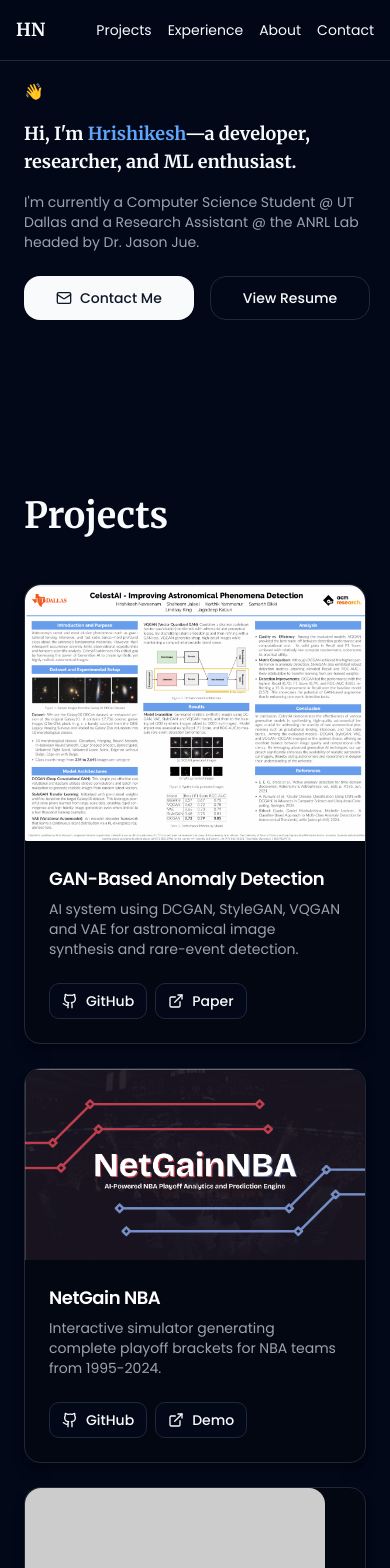
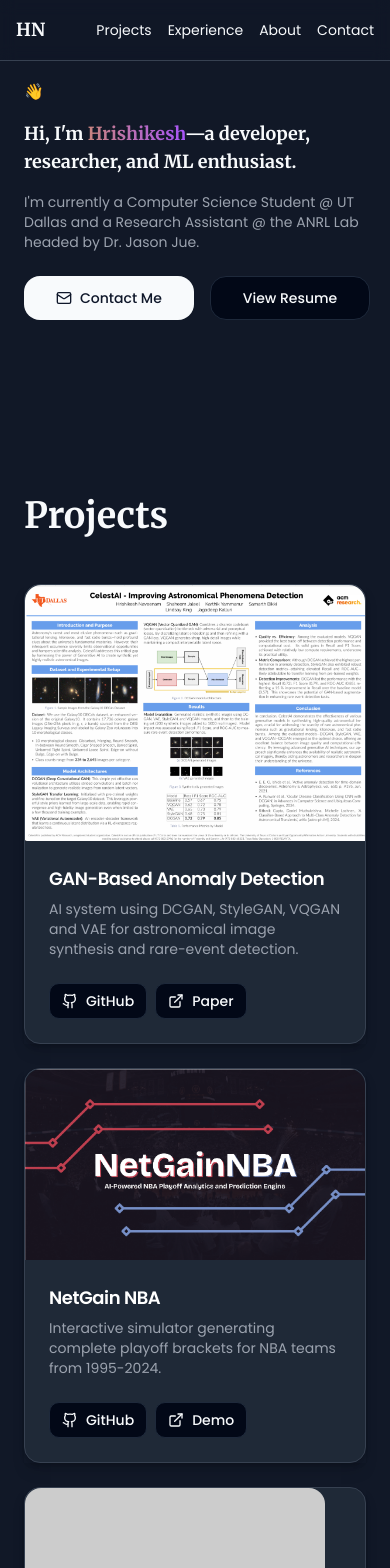
Before and after one commit to hrishinave/personal-site, a React (Vite) app: page / in a window 390 px wide. Shown: the top 1568 px of the page. Built offline with nearby package versions, Linux system fonts and the light colour scheme.

Commit message:
added paper links

```diff
--- a/src/App.tsx
+++ b/src/App.tsx
@@ -10,8 +10,8 @@ import { Github, ExternalLink, Mail, Linkedin } from 'lucide-react'
 function App() {
   return (
     <div className="dark">
-      <div className="min-h-screen bg-background text-foreground transition-colors">
-        <nav className="fixed top-0 left-0 right-0 bg-background/70 backdrop-blur border-b border-border z-50">
+      <div className="min-h-screen bg-gray-900 text-foreground transition-colors">
+        <nav className="fixed top-0 left-0 right-0 bg-gray-900/70 backdrop-blur border-b border-gray-700 z-50">
           <div className="max-w-screen-lg mx-auto flex items-center justify-between p-4">
             <span className="font-display text-lg font-bold">HN</span>
             <div className="flex items-center gap-4 text-sm">
@@ -35,7 +35,7 @@ function App() {
             <span className="text-base font-medium text-gray-500">👋</span>
           </div>
           <h1 className="text-lg md:text-2xl font-display font-medium mb-4">
-            Hi, I'm <span className="text-blue-400">Hrishikesh</span>—a developer, researcher, and ML enthusiast.
+            Hi, I'm <span className="animate-rainbow bg-gradient-to-r from-red-500 via-yellow-500 via-green-500 via-blue-500 via-indigo-500 to-purple-500 bg-clip-text text-transparent">Hrishikesh</span>—a developer, researcher, and ML enthusiast.
           </h1>
           <p className="text-sm md:text-base text-gray-400 mb-6 max-w-xl">
             I'm currently a Computer Science Student @ UT Dallas and a Research Assistant @ the ANRL Lab headed by Dr. Jason Jue.
@@ -49,7 +49,7 @@ function App() {
               </a>
             </Button>
             <Button size="lg" variant="outline" className="rounded-2xl" asChild>
-              <a href="/resume-june25.pdf" target="_blank" rel="noopener noreferrer">
+              <a href="/resume%20june25.pdf" target="_blank" rel="noopener noreferrer">
                 View Resume
               </a>
             </Button>
@@ -70,8 +70,9 @@ function App() {
         <div className="grid grid-cols-1 md:grid-cols-2 lg:grid-cols-3 gap-6">
           {/* Project Card 1 */}
           <motion.div whileHover={{ scale: 1.05 }} className="shadow-lg hover:shadow-xl transition-shadow">
-            <Card className="bg-gray-950 border-gray-800">
+            <Card className="bg-gray-800 border-gray-700">
               <img src="/celestai-poster.png" alt="Project" className="rounded-t-2xl" />
+
               <CardHeader>
               <CardTitle className="text-lg text-white">GAN-Based Anomaly Detection</CardTitle>
               <CardDescription className="text-gray-400">
@@ -84,9 +85,11 @@ function App() {
                   <Github className="w-4 h-4 mr-2" />
                   GitHub
                 </Button>
-                <Button size="sm" variant="outline">
-                  <ExternalLink className="w-4 h-4 mr-2" />
-                  Paper
+                <Button size="sm" variant="outline" asChild>
+                  <a href="/celestai-poster.png" target="_blank" rel="noopener noreferrer">
+                    <ExternalLink className="w-4 h-4 mr-2" />
+                    Paper
+                  </a>
                 </Button>
               </div>
             </CardContent>
@@ -95,7 +98,7 @@ function App() {
 
           {/* Project Card 2 */}
           <motion.div whileHover={{ scale: 1.05 }} className="shadow-lg hover:shadow-xl transition-shadow">
-            <Card className="bg-gray-950 border-gray-800">
+            <Card className="bg-gray-800 border-gray-700">
               <img src="netgainnba-poster.png" alt="Project" className="rounded-t-2xl" />
               <CardHeader>
               <CardTitle className="text-lg text-white">NetGain NBA</CardTitle>
@@ -122,7 +125,7 @@ function App() {
 
           {/* Project Card 3 */}
           <motion.div whileHover={{ scale: 1.05 }} className="shadow-lg hover:shadow-xl transition-shadow">
-            <Card className="bg-gray-950 border-gray-800">
+            <Card className="bg-gray-800 border-gray-700">
               <img src="https://via.placeholder.com/300x200" alt="Project" className="rounded-t-2xl" />
               <CardHeader>
               <CardTitle className="text-lg text-white">Edge Computing Optimizer</CardTitle>
@@ -156,7 +159,7 @@ function App() {
 
           {/* Project Card 4 */}
           <motion.div whileHover={{ scale: 1.05 }} className="shadow-lg hover:shadow-xl transition-shadow">
-            <Card className="bg-gray-950 border-gray-800">
+            <Card className="bg-gray-800 border-gray-700">
               <img src="https://via.placeholder.com/300x200" alt="Project" className="rounded-t-2xl" />
               <CardHeader>
               <CardTitle className="text-lg text-white">Portfolio Website</CardTitle>
@@ -190,7 +193,7 @@ function App() {
 
           {/* Project Card 5 */}
           <motion.div whileHover={{ scale: 1.05 }} className="shadow-lg hover:shadow-xl transition-shadow">
-            <Card className="bg-gray-950 border-gray-800">
+            <Card className="bg-gray-800 border-gray-700">
               <img src="https://via.placeholder.com/300x200" alt="Project" className="rounded-t-2xl" />
               <CardHeader>
               <CardTitle className="text-lg text-white">Deep Learning Research</CardTitle>
@@ -224,7 +227,7 @@ function App() {
 
           {/* Project Card 6 */}
           <motion.div whileHover={{ scale: 1.05 }} className="shadow-lg hover:shadow-xl transition-shadow">
-            <Card className="bg-gray-950 border-gray-800">
+            <Card className="bg-gray-800 border-gray-700">
               <img src="https://i.imgur.com/1234567890.png" alt="Project" className="rounded-t-2xl" />
               <CardHeader>
               <CardTitle className="text-lg text-white">Data Analytics Platform</CardTitle>
@@ -259,7 +262,7 @@ function App() {
       </motion.section>
 
       {/* Section Divider */}
-      <hr className="max-w-screen-lg mx-auto border-gray-800" />
+      <hr className="max-w-screen-lg mx-auto border-gray-700" />
 
       {/* Experience Section */}
       <motion.section
@@ -273,7 +276,8 @@ function App() {
         <h2 className="text-4xl font-display font-bold mb-12">Experience</h2>
         <div className="space-y-8">
           {/* Experience Item 3 */}
-          <Card className="shadow-lg bg-gray-950 border-gray-800">
+          <Card className="shadow-lg bg-gray-800 border-gray-700">
+
             <CardHeader>
               <CardTitle className="text-white">Researcher</CardTitle>
               <CardDescription className="text-gray-400">ACM UT Dallas • Spring 2025</CardDescription>
@@ -289,7 +293,7 @@ function App() {
           </Card>
 
           {/* Experience Item 1 */}
-          <Card className="shadow-lg bg-gray-950 border-gray-800">
+          <Card className="shadow-lg bg-gray-800 border-gray-700">
             <CardHeader>
               <CardTitle className="text-white">ML Engineer</CardTitle>
               <CardDescription className="text-gray-400">AIS UT Dallas • Spring 2025</CardDescription>
@@ -304,7 +308,7 @@ function App() {
           </Card>
 
           {/* Experience Item 2 */}
-          <Card className="shadow-lg bg-gray-950 border-gray-800">
+          <Card className="shadow-lg bg-gray-800 border-gray-700">
             <CardHeader>
               <CardTitle className="text-white">Research Assistant</CardTitle>
               <CardDescription className="text-gray-400">VIMAN Lab @ Univ of Missouri • Aug 2023 - Feb 2024</CardDescription>
@@ -322,7 +326,7 @@ function App() {
       </motion.section>
 
       {/* Section Divider */}
-      <hr className="max-w-screen-lg mx-auto border-gray-800" />
+      <hr className="max-w-screen-lg mx-auto border-gray-700" />
 
       {/* About Section */}
       <motion.section
@@ -334,7 +338,7 @@ function App() {
         viewport={{ once: true }}
       >
         <h2 className="text-4xl font-display font-bold mb-12">About</h2>
-        <Card className="shadow-lg bg-gray-950 border-gray-800">
+        <Card className="shadow-lg bg-gray-800 border-gray-700">
           <CardContent className="p-8">
             <p className="text-gray-400 leading-relaxed">
               I'm a passionate Computer Science student at UT Dallas with a deep focus on machine learning (specifically reinforcement learning!).
@@ -349,7 +353,7 @@ function App() {
       </motion.section>
 
       {/* Section Divider */}
-      <hr className="max-w-screen-lg mx-auto border-gray-800" />
+      <hr className="max-w-screen-lg mx-auto border-gray-700" />
 
       {/* Contact Section */}
       <motion.section
@@ -366,20 +370,20 @@ function App() {
         </p>
 
         <div className="max-w-2xl">
-          <Card className="shadow-lg bg-gray-950 border-gray-800">
+          <Card className="shadow-lg bg-gray-800 border-gray-700">
             <CardContent className="p-8">
               <div className="space-y-6">
                 <div>
                   <label className="block text-sm font-medium text-gray-400 mb-2">Name *</label>
-                  <Input placeholder="Your name" className="bg-gray-900 border-gray-700 text-white placeholder:text-gray-500 rounded-3xl px-4 py-3" />
+                  <Input placeholder="Your name" className="bg-gray-900 border-gray-600 text-white placeholder:text-gray-500 rounded-3xl px-4 py-3" />
                 </div>
                 <div>
                   <label className="block text-sm font-medium text-gray-400 mb-2">Email *</label>
-                  <Input type="email" placeholder="Your email" className="bg-gray-900 border-gray-700 text-white placeholder:text-gray-500 rounded-3xl px-4 py-3" />
+                  <Input type="email" placeholder="Your email" className="bg-gray-900 border-gray-600 text-white placeholder:text-gray-500 rounded-3xl px-4 py-3" />
                 </div>
                 <div>
                   <label className="block text-sm font-medium text-gray-400 mb-2">Message *</label>
-                  <Textarea placeholder="Your message" rows={5} className="bg-gray-900 border-gray-700 text-white placeholder:text-gray-500 rounded-3xl px-4 py-3" />
+                  <Textarea placeholder="Your message" rows={5} className="bg-gray-900 border-gray-600 text-white placeholder:text-gray-500 rounded-3xl px-4 py-3" />
                 </div>
                 <Button className="w-full rounded-3xl font-semibold" size="lg">
                   Send
@@ -391,13 +395,13 @@ function App() {
 
         {/* Social Links */}
         <div className="flex gap-4 mt-12">
-          <Button variant="outline" size="lg" className="rounded-2xl border-gray-700 text-gray-400 hover:text-black hover:border-gray-600" asChild>
+          <Button variant="outline" size="lg" className="rounded-2xl border-gray-600 text-gray-400 hover:text-black hover:border-gray-500" asChild>
             <a href='https://github.com/hrishinave' target='_blank' rel='noopener noreferrer'>
               <Github className="w-4 h-4 mr-2" />
               GitHub
             </a>
           </Button>
-          <Button variant="outline" size="lg" className="rounded-2xl border-gray-700 text-gray-400 hover:text-black hover:border-gray-600" asChild>
+          <Button variant="outline" size="lg" className="rounded-2xl border-gray-600 text-gray-400 hover:text-black hover:border-gray-500" asChild>
             <a href='https://www.linkedin.com/in/hrishikeshnaveenam/' target='_blank' rel='noopener noreferrer'>
               <Linkedin className="w-4 h-4 mr-2" />
               LinkedIn
@@ -408,7 +412,7 @@ function App() {
       </motion.section>
 
       {/* Footer */}
-      <footer className="max-w-screen-lg mx-auto px-6 md:px-12 py-8 border-t border-gray-800">
+      <footer className="max-w-screen-lg mx-auto px-6 md:px-12 py-8 border-t border-gray-700">
         <div className="text-center text-gray-500">
           <p>Hrishikesh Naveenam © 2025</p>
         </div>
--- a/src/index.css
+++ b/src/index.css
@@ -62,3 +62,16 @@
     font-family: 'Merriweather', serif;
   }
 }
+
+@keyframes rainbow {
+  0% { background-position: 0% 50%; }
+  25% { background-position: 100% 50%; }
+  50% { background-position: 100% 50%; }
+  75% { background-position: 0% 50%; }
+  100% { background-position: 0% 50%; }
+}
+
+.animate-rainbow {
+  background-size: 400% 400%;
+  animation: rainbow 3s ease-in-out infinite;
+}
```
Also changed, not shown: 1 other file (tests, documents, lock files or other folders).
